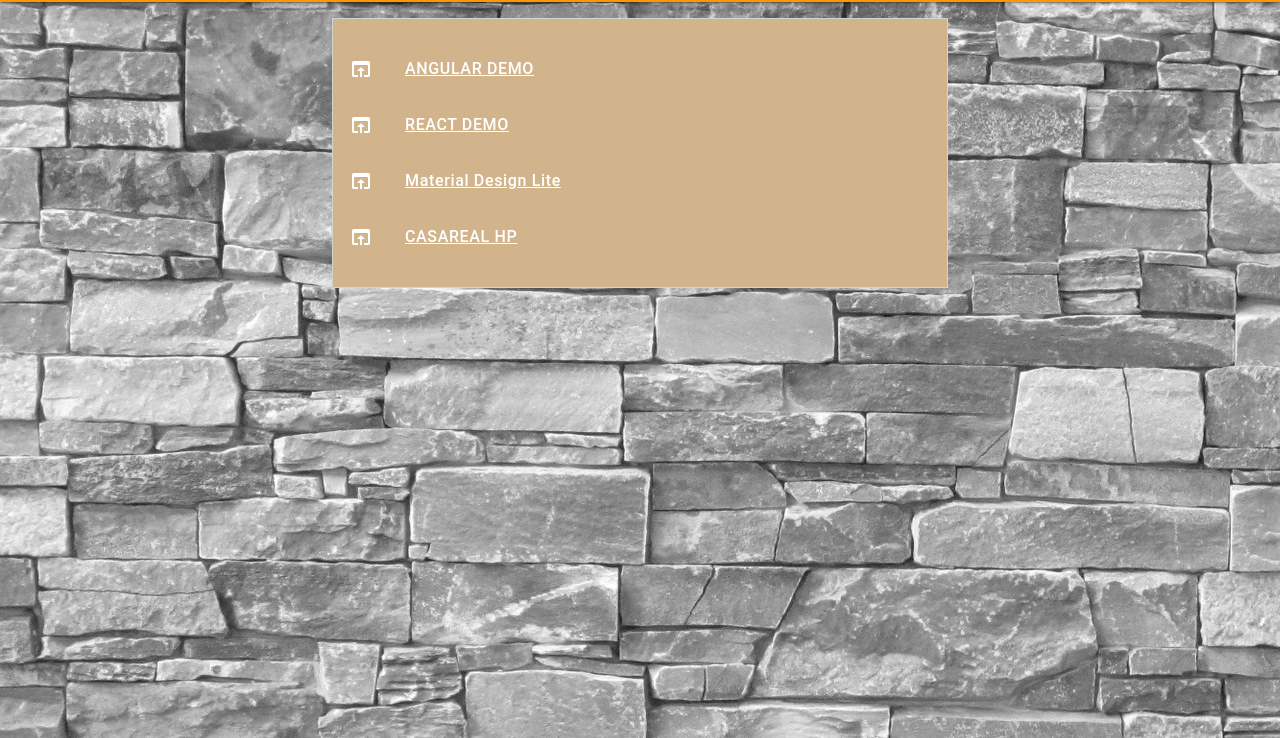
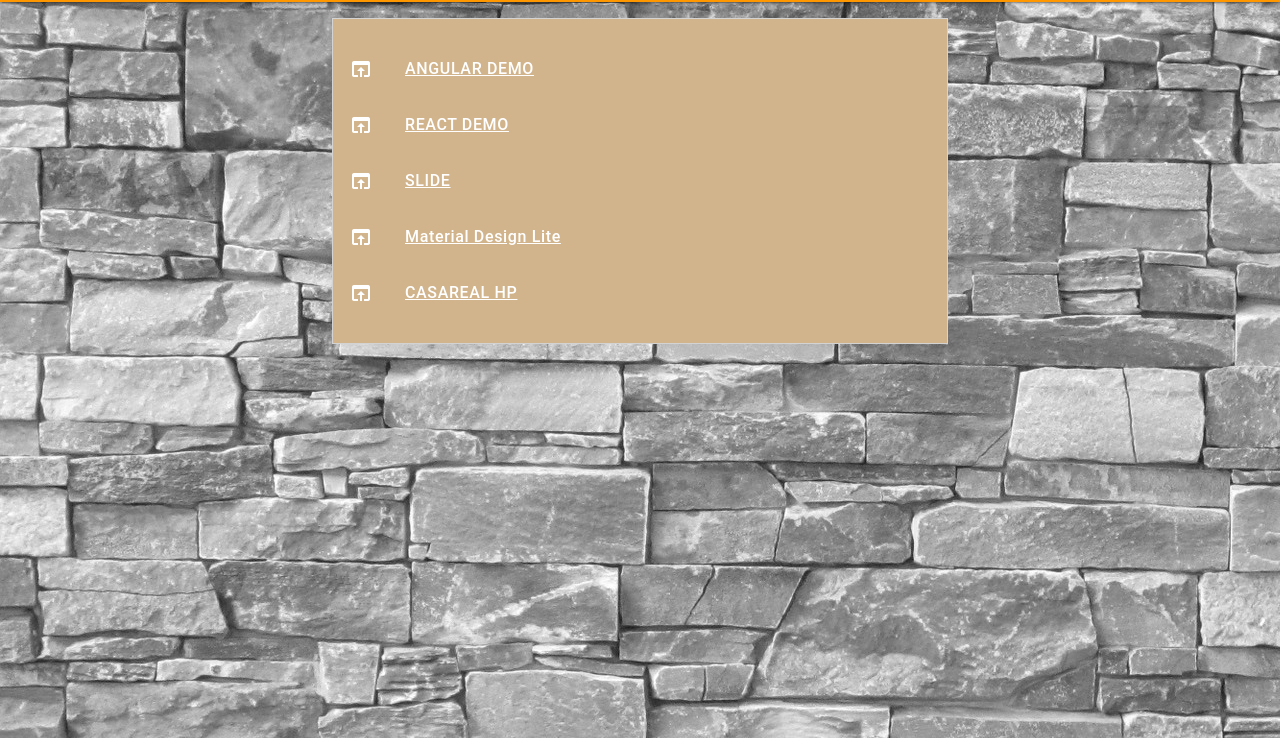
Before and after one commit to masa-ottii/FS_JS, a plain HTML site: page index.html in a window 1280 px wide. Shown: the part 62-800 px from the top of the page. Drawn offline with nearby package versions, Linux system fonts and the light colour scheme.

Commit message:
list item add

```diff
--- a/index.html
+++ b/index.html
@@ -38,6 +38,12 @@
                 <li class="mdl-list__item">
                   <span class="mdl-list__item-primary-content">
                     <i class="material-icons mdl-list__item-icon">open_in_browser</i>
+                    <a href="https://www.slideshare.net/CASREAL_seminar/javascript-77526936">SLIDE</a>
+                  </span>
+                </li>
+                <li class="mdl-list__item">
+                  <span class="mdl-list__item-primary-content">
+                    <i class="material-icons mdl-list__item-icon">open_in_browser</i>
                     <a href="https://getmdl.io/">Material Design Lite</a>
                   </span>
                 </li>
```
